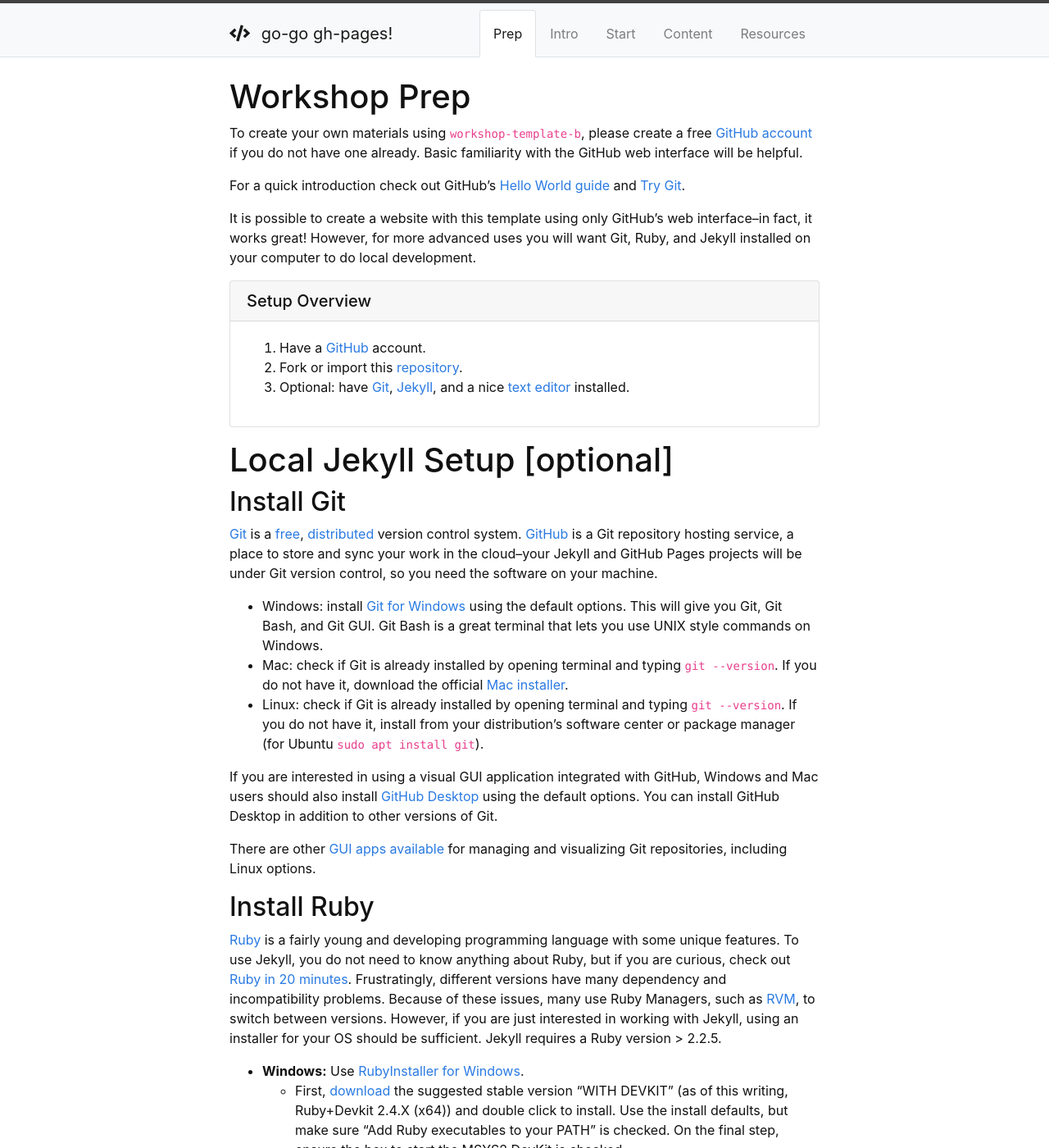
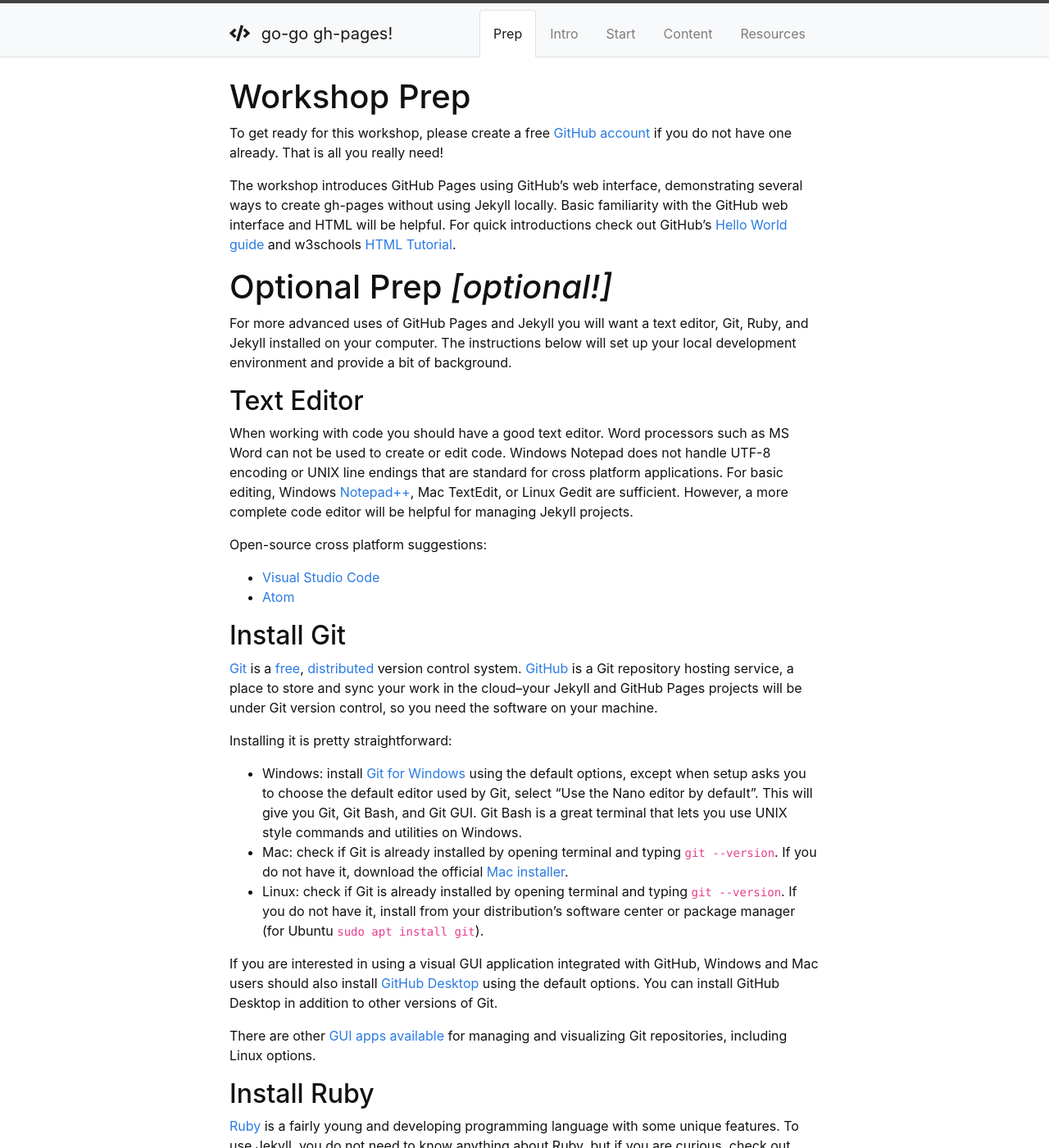
Before and after one commit to evanwill/go-go-ghpages-b, a Jekyll site: the page built from content/0-prep.md, in a window 1280 px wide and 1400 px high. Shown: the whole window at 82% size. Built offline with Jekyll 4.4.1, drawn with Linux system fonts in a browser that asks for light colours; some of the changed text lies outside the part shown.

Commit message:
start editing

```diff
--- a/content/0-prep.md
+++ b/content/0-prep.md
@@ -5,28 +5,39 @@ nav: true
 
 # Workshop Prep
 
-To create your own materials using `workshop-template-b`, please create a free [GitHub account](https://github.com/join) if you do not have one already.
-Basic familiarity with the GitHub web interface will be helpful.
+To get ready for this workshop, please create a free [GitHub account](https://github.com/join){:target="_blank" rel="noopener"} if you do not have one already.
+That is all you really need!
 
-For a quick introduction check out GitHub's [Hello World guide](https://guides.github.com/activities/hello-world/) and [Try Git](https://try.github.io/).
+The workshop introduces GitHub Pages using GitHub's web interface, demonstrating several ways to create gh-pages without using Jekyll locally.
+Basic familiarity with the GitHub web interface and HTML will be helpful.
+For quick introductions check out GitHub's [Hello World guide](https://guides.github.com/activities/hello-world/){:target="_blank" rel="noopener"} and w3schools [HTML Tutorial](https://www.w3schools.com/html/default.asp){:target="_blank" rel="noopener"}.
 
-It is possible to create a website with this template using only GitHub's web interface--in fact, it works great!
-However, for more advanced uses you will want Git, Ruby, and Jekyll installed on your computer to do local development.
+# Optional Prep *[optional!]*
 
-{% capture text %}
-1. Have a [GitHub](https://github.com) account.
-2. Fork or import this [repository](https://github.com/evanwill/workshop-template-b).
-3. Optional: have [Git](https://git-scm.com/), [Jekyll](https://jekyllrb.com/), and a nice [text editor](https://code.visualstudio.com/) installed.
-{% endcapture %}
-{% include card.html text=text header="Setup Overview" %}
+For more advanced uses of GitHub Pages and Jekyll you will want a text editor, Git, Ruby, and Jekyll installed on your computer.
+The instructions below will set up your local development environment and provide a bit of background.
 
-# Local Jekyll Setup [optional]
+## Text Editor
+
+When working with code you should have a good text editor.
+Word processors such as MS Word can not be used to create or edit code.
+Windows Notepad does not handle UTF-8 encoding or UNIX line endings that are standard for cross platform applications.
+For basic editing, Windows [Notepad++](https://notepad-plus-plus.org/), Mac TextEdit, or Linux Gedit are sufficient.
+However, a more complete code editor will be helpful for managing Jekyll projects.
+
+Open-source cross platform suggestions:
+
+- [Visual Studio Code](https://code.visualstudio.com/)
+- [Atom](https://atom.io/)
 
 ## Install Git
 
-[Git](https://git-scm.com/) is a [free](https://www.gnu.org/philosophy/free-sw.en.html), [distributed](https://en.wikipedia.org/wiki/Distributed_version_control) version control system. [GitHub](https://github.com/) is a Git repository hosting service, a place to store and sync your work in the cloud--your Jekyll and GitHub Pages projects will be under Git version control, so you need the software on your machine.
+[Git](https://git-scm.com/) is a [free](https://www.gnu.org/philosophy/free-sw.en.html), [distributed](https://en.wikipedia.org/wiki/Distributed_version_control) version control system.
+[GitHub](https://github.com/) is a Git repository hosting service, a place to store and sync your work in the cloud--your Jekyll and GitHub Pages projects will be under Git version control, so you need the software on your machine.
 
-- Windows: install [Git for Windows](https://git-for-windows.github.io/) using the default options. This will give you Git, Git Bash, and Git GUI. Git Bash is a great terminal that lets you use UNIX style commands on Windows.
+Installing it is pretty straightforward:
+
+- Windows: install [Git for Windows](https://git-for-windows.github.io/) using the default options, except when setup asks you to choose the default editor used by Git, select "Use the Nano editor by default". This will give you Git, Git Bash, and Git GUI. Git Bash is a great terminal that lets you use UNIX style commands and utilities on Windows.
 - Mac: check if Git is already installed by opening terminal and typing `git --version`. If you do not have it, download the official [Mac installer](https://git-scm.com/downloads).
 - Linux: check if Git is already installed by opening terminal and typing `git --version`. If you do not have it, install from your distribution's software center or package manager (for Ubuntu `sudo apt install git`).
 
@@ -61,15 +72,3 @@ This will take a minute as Gem installs all the dependencies and builds extensio
 {% capture alert %}*Note:* Jekyll does not officially support Windows, however it is cross platform (they just don’t officially write windows documentation or check for bugs).
 There is a [Jekyll on Windows](https://jekyllrb.com/docs/windows/#installation) page, but it can be out of date and inaccurate.{% endcapture %}
 {% include alert.html text=alert color="warning" %}
-
-# Text Editor
-
-When working with code you should have a good text editor.
-Windows notepad does not handle UTF-8 encoding or UNIX line endings that are standard for cross platform applications.
-For basic editing, Windows [Notepad++](https://notepad-plus-plus.org/), Mac TextEdit, or Linux Gedit are sufficient.
-However, a more complete code editor will be helpful for managing Jekyll projects.
-
-Open-source cross platform suggestions:
-
-- [Visual Studio Code](https://code.visualstudio.com/)
-- [Atom](https://atom.io/)
```
Also changed, not shown: index.md (+7 -8 lines).
